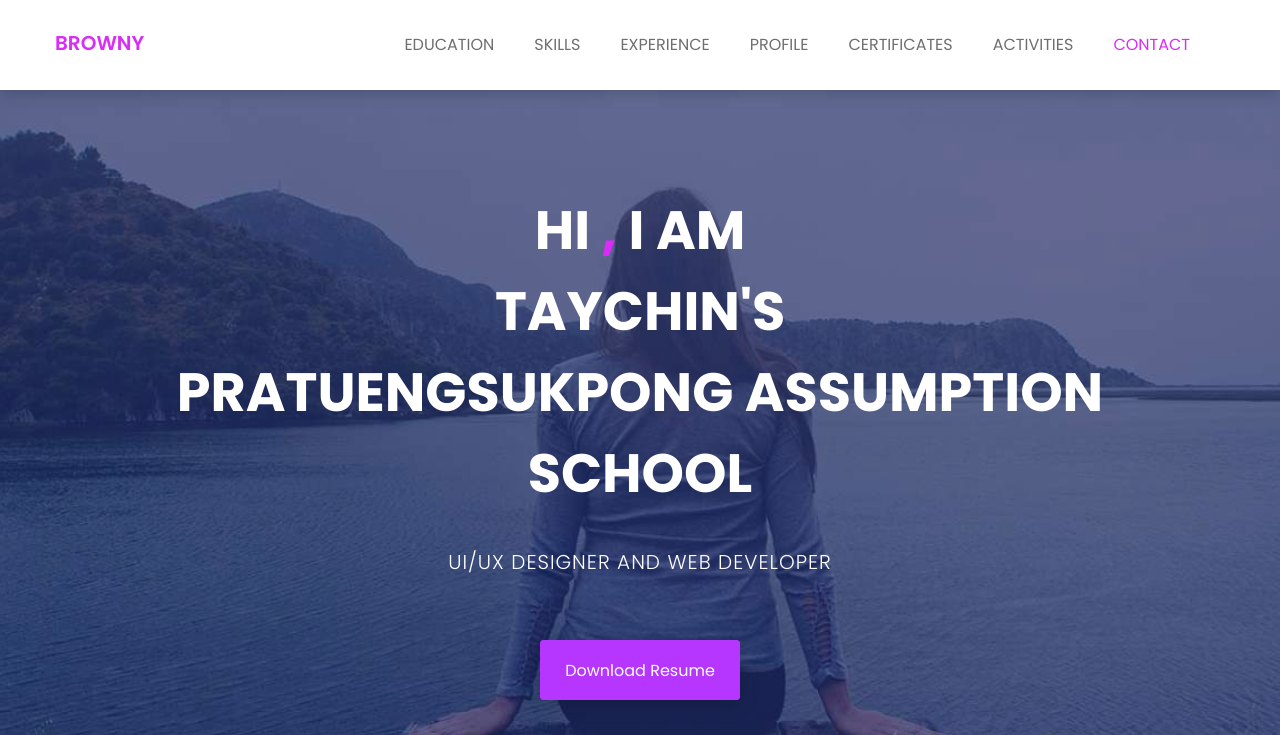
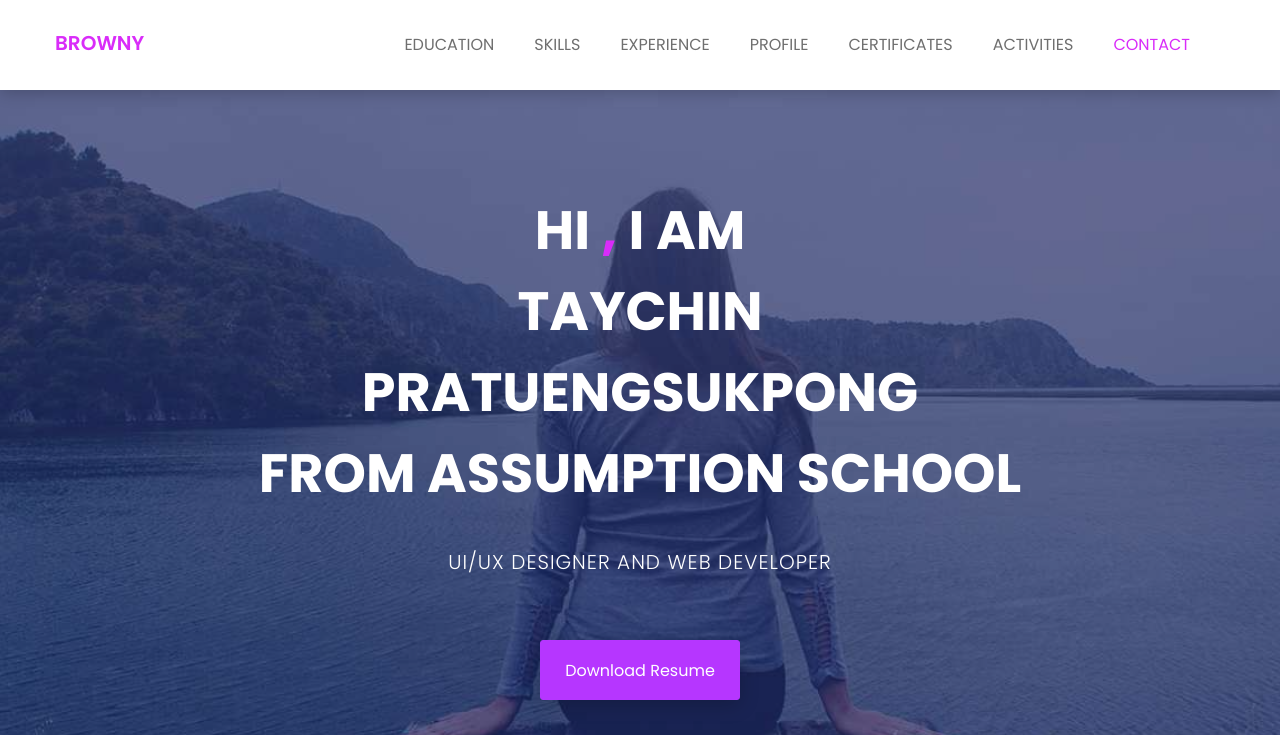
Before and after one commit to taychin88/taychin.github.io, a plain HTML site: page index.html in a window 1280 px wide. Shown: the top 735 px of the page. Drawn offline with nearby package versions, Linux system fonts and the light colour scheme; files whose address does not match are found by name.

Commit message:
initial Commit

```diff
--- a/index.html
+++ b/index.html
@@ -103,7 +103,7 @@
 				<div class="row">
 					<div class="col-md-12 text-center">
 						<div class="header-text">
-							<h2>Hi <span>,</span> i am <br> Taychin's <br> Pratuengsukpong <span></span> Assumption School  </h2>
+							<h2>Hi <span>,</span> i am <br> Taychin <br> Pratuengsukpong <br> From Assumption School  </h2>
 							<p>ui/ux designer and web developer</p>
 							<a href="assets/download/browney.txt" download>download resume</a>
 						</div><!--/.header-text-->
```
